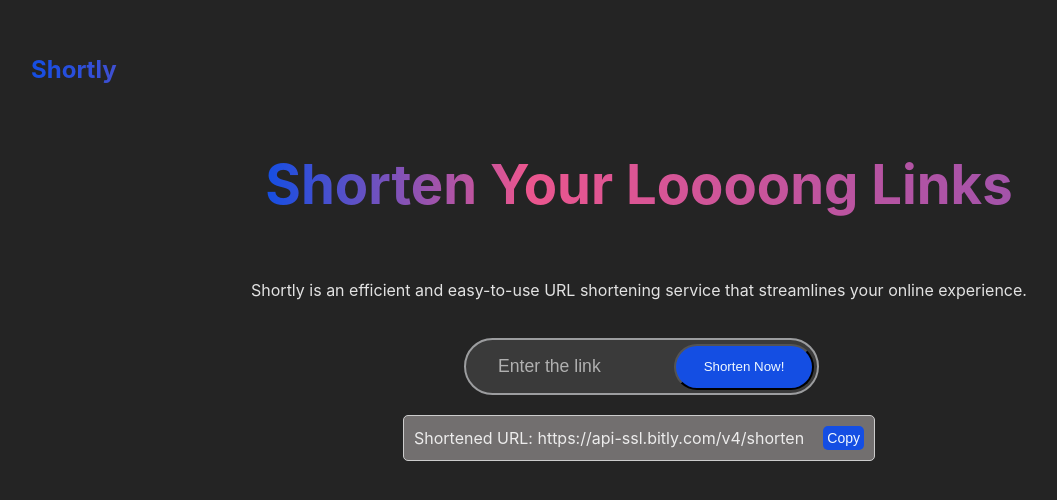
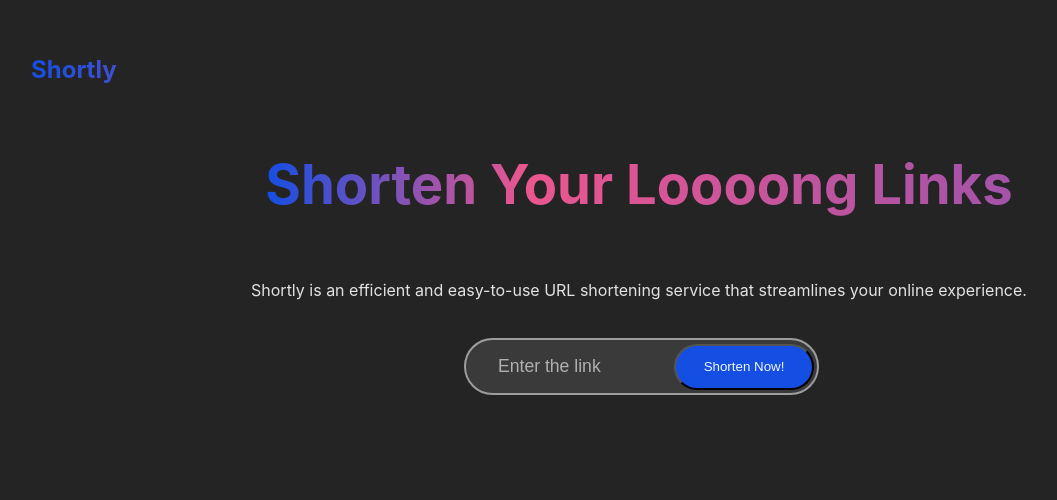
Before and after one commit to deja-v/shortly, a React (Vite) app: page / in a window 1280 px wide. Shown: the top 500 px of the page, without its empty margins (1-1058 px from the left). Built offline with nearby package versions, Linux system fonts and the light colour scheme.

Commit message:
obtained url history

```diff
--- a/src/components/shortenedUrl.jsx
+++ b/src/components/shortenedUrl.jsx
@@ -8,7 +8,7 @@ export default function ShortenedUrl({ url, onCopy }) {
 
   return (
     <div className="shortened-url">
-      <p>Shortened URL: {url}</p>
+      <p>Shortened URL: <span>{url}</span></p>
       <button className="copy-button-shorten" onClick={handleCopy}>
         Copy
       </button>
--- a/src/components/url.jsx
+++ b/src/components/url.jsx
@@ -6,19 +6,19 @@ import axios from 'axios';
 import ShortenedUrl from "./shortenedUrl";
 import UrlHistory from "./urlHistory";
 export default function Url(){
-    const [url, setUrl] = useState('');
-    const [shortUrl, setShortUrl] = useState('https://api-ssl.bitly.com/v4/shorten')
-    const [copied, setCopied] = useState(false);
+    const [url, setUrl] = useState('')
+    const [shortUrl, setShortUrl] = useState('')
+    const [copied, setCopied] = useState(false)
     const [urlHistory, setUrlHistory] = useState([])
     function handleChange(e) {
-        setUrl(e.target.value);
+        setUrl(e.target.value)
     }
 
     async function handleSubmit(e) {
-        e.preventDefault();
+        e.preventDefault()
 
         if (!url) {
-            toast.error('Please enter a URL');
+            toast.error('Please enter a URL')
             return;
         }
         const accessToken = "f05b4228821a79783b10c605aa6007bb6fa574b1"
@@ -44,15 +44,29 @@ export default function Url(){
 
           console.log(shortUrl+" "+url)
 
-      setUrlHistory((prev) => [
-        {
+          function formatDate(currentDate){
+            const day = String(currentDate.getDate()).padStart(2, '0');
+            const month = String(currentDate.getMonth() + 1).padStart(2, '0');
+            const year = currentDate.getFullYear();
+            let hours = currentDate.getHours();
+            const minutes = String(currentDate.getMinutes()).padStart(2, '0');
+            const seconds = String(currentDate.getSeconds()).padStart(2, '0');
+            const amPm = hours >= 12 ? 'PM' : 'AM';
+            hours = hours % 12 || 12;
+
+            const formattedDateTime = `${day}/${month}/${year} ${String(hours).padStart(2, '0')}:${minutes}:${seconds} ${amPm}`;
+            return formattedDateTime
+          }
+          const currentDate = new Date();
+          const newObj = {
             original:url,
-          shortened:shortUrl,
-          date: Date().toISOString()
-        },
-        ...prev
-      ])
-      console.log(urlHistory)
+            shortened:shortenedUrl,
+            date: formatDate(currentDate)
+          }
+          const updatedHistory = [newObj, ...urlHistory]
+          setUrlHistory(updatedHistory)
+
+
     }catch (error) {
         console.error(error);
       }
@@ -64,7 +78,7 @@ export default function Url(){
           setCopied(false);
         }, 3000);
       };
-
+      console.log(urlHistory)
     return (
         <div className="url-paste-container">
           <ToastContainer position="top-right"/>
--- a/src/components/urlHistory.jsx
+++ b/src/components/urlHistory.jsx
@@ -0,0 +1,35 @@
+import React from "react";
+
+export default function UrlHistory({history}){
+
+
+    return (
+        <div className="url-history">
+      <h2>URL History</h2>
+      <table>
+        <thead>
+          <tr>
+            <th>Original URL</th>
+            <th>Shortened URL</th>
+            <th>Created At</th>
+            <th>Action</th>
+          </tr>
+        </thead>
+        <tbody>
+          {history.map(({ originalUrl, shortUrl, createdAt }, index) => (
+            <tr key={index}>
+              <td>{originalUrl}</td>
+              <td>{shortUrl}</td>
+              <td>{formatDate(createdAt)}</td>
+              <td>
+                <button onClick={() => copyToClipboard(shortUrl)}>Copy</button>
+              </td>
+            </tr>
+          ))}
+        </tbody>
+      </table>
+
+      <ToastContainer />
+    </div>
+    )
+}
--- a/src/index.css
+++ b/src/index.css
@@ -103,11 +103,15 @@ input::placeholder {
   display: flex;
   align-items: center;
   justify-content: space-between;
-  background-color: #797575ee;
+  background-color: rgba(255, 255, 255, 0.1);
   width: 450px;
   padding: 10px;
   border: 1px solid #ccc;
   border-radius: 5px;
+}
+
+.shortened-url span{
+  color:rgba(255, 255, 255, 0.6);
 }
 
 .shortened-url p {
```
Lines whose indentation alone changed are shown as unchanged.
